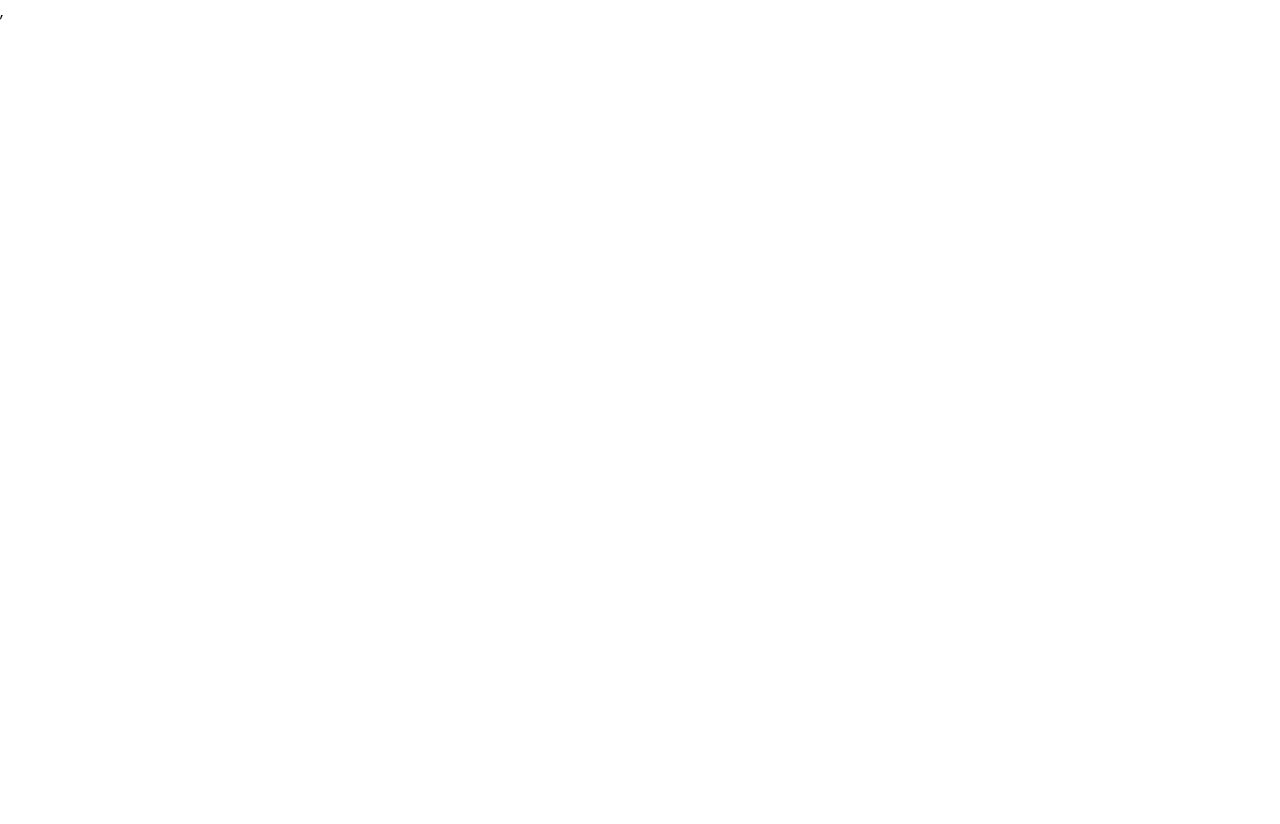
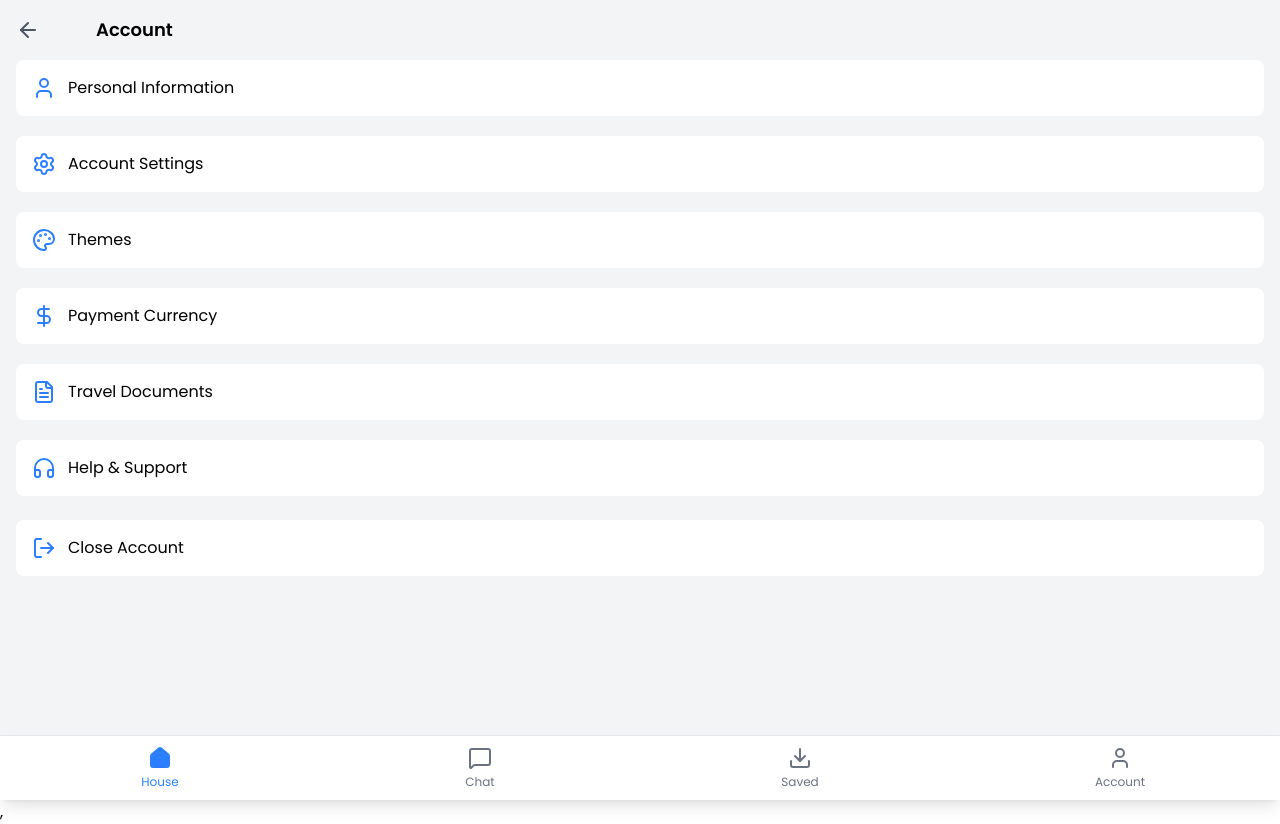
Before and after one commit to ukeje71/AI--RAVEL-PLANNER, a React (Vite) app: page /accountmenu in a window 1280 px wide. Before the commit this address had no page. Before the commit the page ends 800 px from the top, so only its background shows below. Built offline with nearby package versions, Linux system fonts and the light colour scheme.

Commit message:
Feature:Account menu UI

```diff
--- a/src/App.jsx
+++ b/src/App.jsx
@@ -1,4 +1,4 @@
-import { BrowserRouter, Route, Routes } from "react-router"; // Correct import
+import { BrowserRouter, Route, Routes, useLocation } from "react-router";
 import WelcomePage from "./Pages/WelcomePage";
 import OnboardPage from "./Pages/Onboard";
 import SignupPage from "./Pages/auth/SignupPage";
@@ -16,9 +16,16 @@ import AirlinesForm from "./Pages/Services/AirlinesForm";
 import PaymentMethods from "./Pages/Services/PaymentMethods";
 import AddCard from "./Pages/Services/AddCard";
 import TourForm from "./Pages/Services/TourForm";
+import Saved from "./Pages/dashboard/Saved";
+import BottomNavigation from "./components/UI/BottomNavigation";
+import AccountMenu from "./Pages/dashboard/AccountMenu";
 
 function App() {
+  const location = useLocation();
+  const showBottomNav = location.pathname === "/home" || location.pathname === "/saved" || location.pathname === "/accountmenu";
+
   return (
+    <>
       <Routes>
         <Route path="/" element={<WelcomePage />} />
         <Route path="/onboard" element={<OnboardPage />} />
@@ -35,9 +42,13 @@ function App() {
         <Route path="/airlineform" element={<AirlinesForm />} />
         <Route path="/paymentmethods" element={<PaymentMethods />} />
         <Route path="/addcard" element={<AddCard />} />
+        <Route path="/saved" element={<Saved />} />
+        <Route path="/accountmenu" element={<AccountMenu />} />
         <Route path="/tourform" element={<TourForm />} />
         <Route path="/productdetails/:id" element={<ProductsCard />} />
       </Routes>
+      {showBottomNav && <BottomNavigation />}
+    </>
   );
 }
 
--- /dev/null
+++ b/src/Pages/dashboard/AccountMenu.jsx
@@ -0,0 +1,49 @@
+import React from 'react';
+import { User, Settings, Palette, DollarSign, FileText, Headphones, LogOut, ArrowLeft } from 'lucide-react';
+import { useNavigate } from 'react-router';
+
+const AccountMenu = () => {
+    const navigate =useNavigate();
+  return (
+    <div className="min-h-screen bg-gray-100 p-4">
+      <div className="flex items-center mb-4 gap-10">
+        <button onClick={() => navigate(-1)} className="text-gray-600 mr-4">
+          <ArrowLeft/>
+        </button>
+        <h2 className="text-lg font-semibold">Account</h2>
+      </div>
+      <div className="space-y-5">
+        <button className="w-full bg-white p-4 rounded-lg flex items-center text-left">
+          <User className="w-6 h-6 text-blue-500 mr-3" />
+          Personal Information
+        </button>
+        <button className="w-full bg-white p-4 rounded-lg flex items-center text-left">
+          <Settings className="w-6 h-6 text-blue-500 mr-3" />
+          Account Settings
+        </button>
+        <button className="w-full bg-white p-4 rounded-lg flex items-center text-left">
+          <Palette className="w-6 h-6 text-blue-500 mr-3" />
+          Themes
+        </button>
+        <button className="w-full bg-white p-4 rounded-lg flex items-center text-left">
+          <DollarSign className="w-6 h-6 text-blue-500 mr-3" />
+          Payment Currency
+        </button>
+        <button className="w-full bg-white p-4 rounded-lg flex items-center text-left">
+          <FileText className="w-6 h-6 text-blue-500 mr-3" />
+          Travel Documents
+        </button>
+        <button className="w-full bg-white p-4 rounded-lg flex items-center text-left">
+          <Headphones className="w-6 h-6 text-blue-500 mr-3" />
+          Help & Support
+        </button>
+        <button className="w-full bg-white p-4 rounded-lg flex items-center text-left mt-6">
+          <LogOut className="w-6 h-6 text-blue-500 mr-3" />
+          Close Account
+        </button>
+      </div>
+    </div>
+  );
+};
+
+export default AccountMenu;
--- a/src/Pages/dashboard/Homescreen.jsx
+++ b/src/Pages/dashboard/Homescreen.jsx
@@ -126,7 +126,7 @@ const Homescreen = () => {
           ))}
         </div>
       </div>
-      <BottomNavigation />
+      {/* <BottomNavigation /> */}
     </div>
   );
 };
--- /dev/null
+++ b/src/Pages/dashboard/Saved.jsx
@@ -0,0 +1,30 @@
+import { Bed, Briefcase, Camera, Plane } from "lucide-react";
+import React from "react";
+import BottomNavigation from "../../components/UI/BottomNavigation";
+
+const Saved = () => {
+  const icons = [
+    { name: Briefcase, text: "Trips" },
+    { name: Camera, text: "Tours" },
+    { name: Bed, text: "Apartment" },
+    { name: Plane, text: "Flights" },
+  ];
+
+  return (
+    <section className="flex items-center justify-center h-[90vh]">
+      <div className="grid grid-cols-2 gap-4 p-4">
+        {icons.map((item, index) => (
+          <div
+            key={index}
+            className="bg-[#D3E0FB] w-[128px] h-[128px] rounded-lg p-4 flex flex-col items-center justify-center text-[#2563EB] text-2xl"
+          >
+            <item.name size={50} />
+            <span className="mt-2 text-sm">{item.text}</span>
+          </div>
+        ))}
+      </div>
+    </section>
+  );
+};
+
+export default Saved;
--- a/src/components/UI/BottomNavigation.jsx
+++ b/src/components/UI/BottomNavigation.jsx
@@ -1,15 +1,19 @@
 import React from "react";
 import { House, MessageSquare, Download, User } from "lucide-react";
+import { useNavigate } from "react-router";
 
 const BottomNavigation = () => {
   const [activeTab, setActiveTab] = React.useState("home");
-
+  const navigate = useNavigate();
   return (
     <div className="fixed bottom-0 left-0 right-0 bg-white shadow-lg border-t border-gray-200">
       <div className="flex justify-around items-center h-16">
         {/* House */}
         <button
-          onClick={() => setActiveTab("home")}
+          onClick={() => {
+            setActiveTab("home");
+            navigate("/home");
+          }}
           className={`flex flex-col items-center justify-center w-full h-full ${
             activeTab === "home" ? "text-blue-500" : "text-gray-500"
           }`}
@@ -37,7 +41,10 @@ const BottomNavigation = () => {
 
         {/* Saved */}
         <button
-          onClick={() => setActiveTab("saved")}
+          onClick={() => {
+            setActiveTab("saved");
+            navigate("/saved");
+          }}
           className={`flex flex-col items-center justify-center w-full h-full ${
             activeTab === "saved" ? "text-blue-500" : "text-gray-500"
           }`}
@@ -51,7 +58,10 @@ const BottomNavigation = () => {
 
         {/* Account */}
         <button
-          onClick={() => setActiveTab("account")}
+          onClick={() => {
+            setActiveTab("account");
+            navigate("/accountmenu");
+          }}
           className={`flex flex-col items-center justify-center w-full h-full ${
             activeTab === "account" ? "text-blue-500" : "text-gray-500"
           }`}
```
Lines whose indentation alone changed are shown as unchanged.
